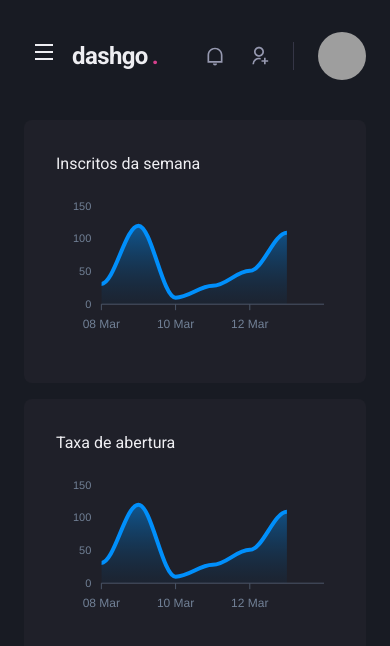
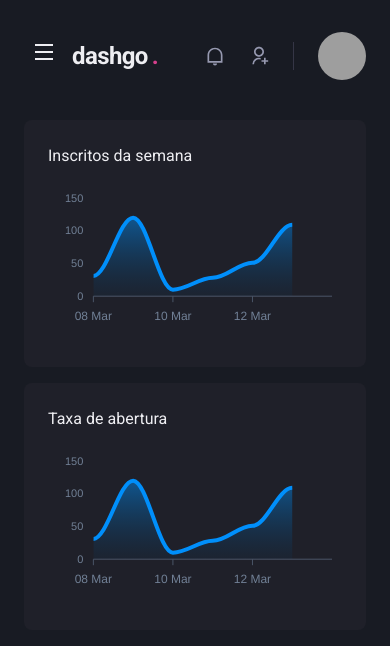
Before and after one commit to DIGOARTHUR/Dashgo, a Next.js app: page /dashboard in a window 390 px wide. Shown: the top 646 px of the page. Built offline with nearby package versions, Linux system fonts and the light colour scheme; grey boxes are pictures that could not be loaded.

Commit message:
Apply responsive Dashboard

```diff
--- a/src/pages/dashboard.tsx
+++ b/src/pages/dashboard.tsx
@@ -68,12 +68,12 @@ export default function Dashboard() {
                 <Sidebar />
 
                 <SimpleGrid flex="1" gap="4" minChildWidth="320px" align="flex-start">
-                    <Box pb="4" p="8" bg="gray.800" borderRadius={8}>
+                    <Box pb="4" p={["6","8"]} bg="gray.800" borderRadius={8}>
                         <Text>Inscritos da semana</Text>
                         <Chart options={options} series={series} type="area" height={160} />
                     </Box>
 
-                    <Box p="8" bg="gray.800" borderRadius={8}>
+                    <Box p={["6","8"]} bg="gray.800" borderRadius={8}>
                         <Text>Taxa de abertura</Text>
                         <Chart options={options} series={series} type="area" height={160} />
                     </Box>
```
